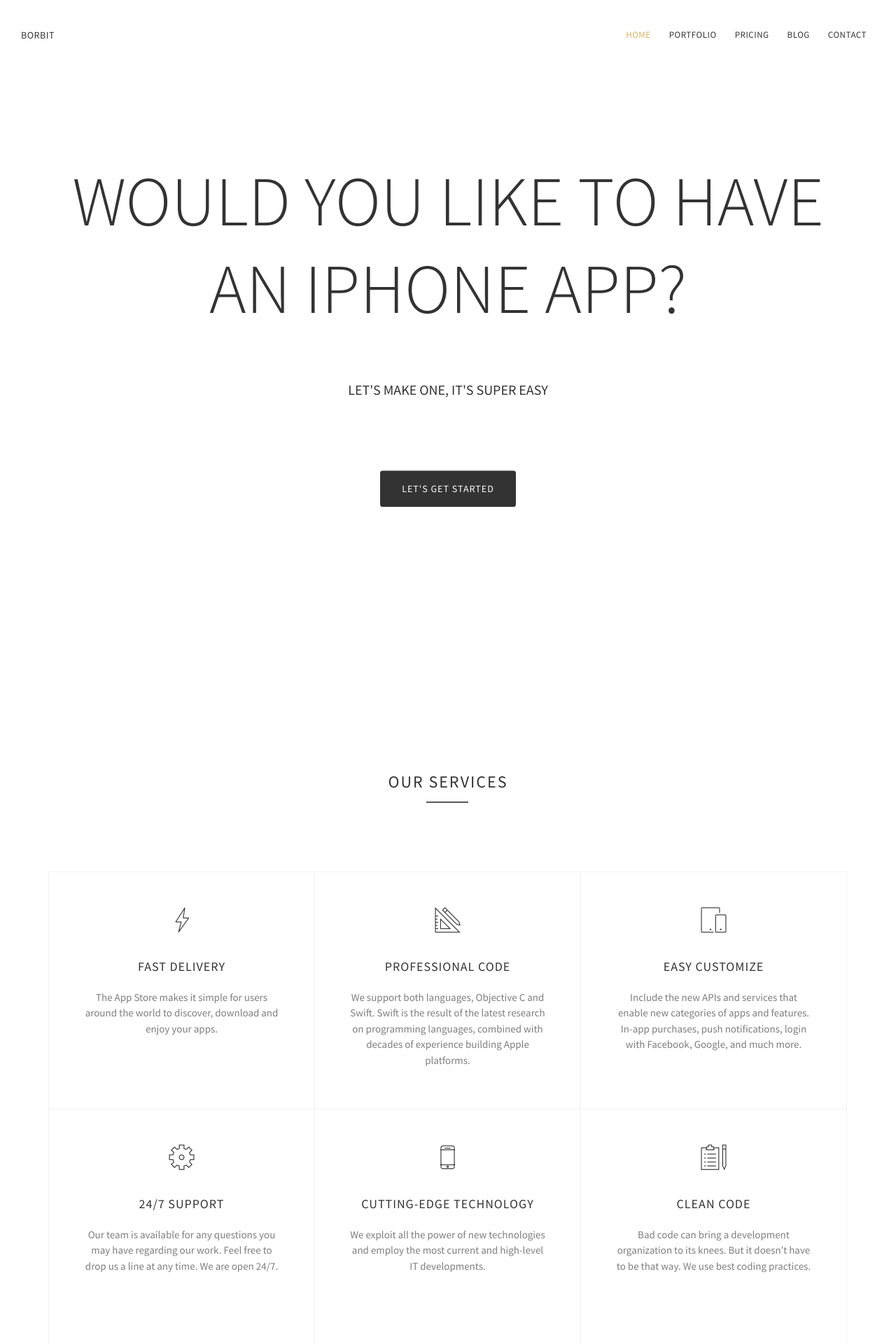
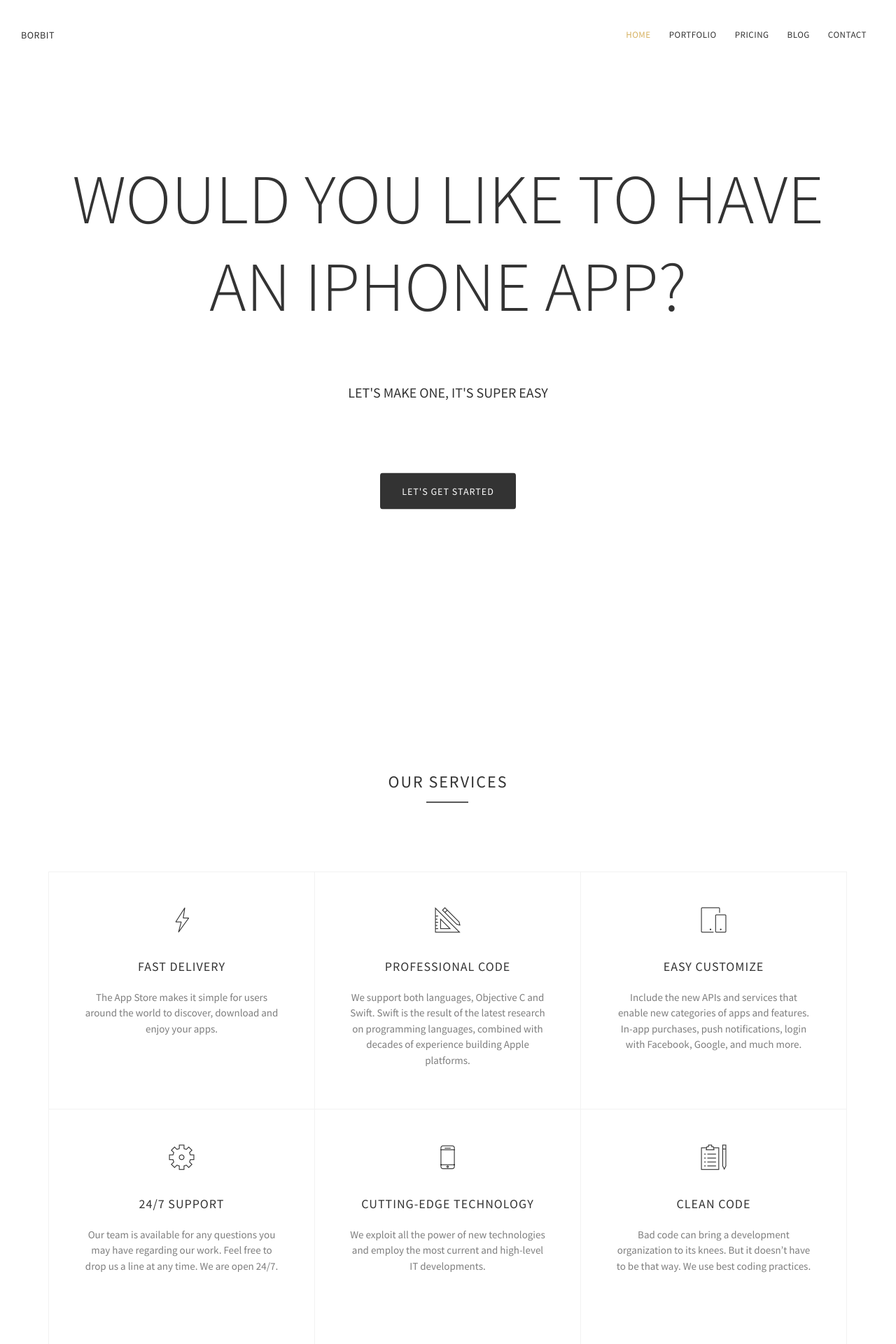
Before and after one commit to gastonborba/gastonborba.github.io, a Jekyll site: the page built from index.html, in a window 1280 px wide. Shown: the top 1920 px of the page at 70% size. Built offline with Jekyll 4.4.1, drawn with Linux system fonts in a browser that asks for light colours; comment, search, counter and statistics services are not loaded.

Commit message:
subtitle margin top

```diff
--- a/assets/css/app.css
+++ b/assets/css/app.css
@@ -69,22 +69,20 @@
 	font-size: 14px;
 }
 
-.hidden-mobile {
-	display: none;
-}
-
 .m-top-button {
 	margin-top: 50px;
 }
+
+.m-top-subtitle {
+	margin-top: 38px;
+}
+
 
 /* ----------- Non-Retina Screens ----------- */
 @media screen
   and (min-device-width: 769px)
   and (-webkit-min-device-pixel-ratio: 1) {
 
-  	.hidden-mobile {
-		display:inline;
-	}
 
 	.big-title-mt {
 		margin-top: -150px;
@@ -96,6 +94,10 @@
 
 	.m-top-button {
 		margin-top: 100px;
+	}
+
+	.m-top-subtitle {
+		margin-top: 75px;
 	}
 
 }
@@ -114,12 +116,12 @@
 		padding-top: 0px;
 	}
 
-  	.hidden-mobile {
-		display:inline;
+	.m-top-button {
+		margin-top: 100px;
 	}
 
-	.m-top-button {
-		margin-top: 100px;
+	.m-top-subtitle {
+		margin-top: 75px;
 	}
 }
 
--- a/index.html
+++ b/index.html
@@ -11,14 +11,9 @@
             <div class="banner-title">
                 <h1 class="text-uppercase b-lg-txt big-title-mt title-no-letter-spacing" >Would you like to have an iPhone app?</h1>
 
-                </br>
-                <div class="hidden-mobile">
-                    </br>
-                    </br>
+                <div class="m-top-subtitle">
+                    <h3 class="text-uppercase title-no-letter-spacing">Let's make one, it's super easy </h3>
                 </div>
-
-                <h3 class="text-uppercase title-no-letter-spacing">Let's make one, it's super easy </h3>
-
 
                 <div class="m-top-button">
                     <a href="#our-services" class="btn btn-medium btn-dark-solid btn-rounded text-uppercase button-without-margin-right background-black" data-scroll>Let's get started</a>
```
